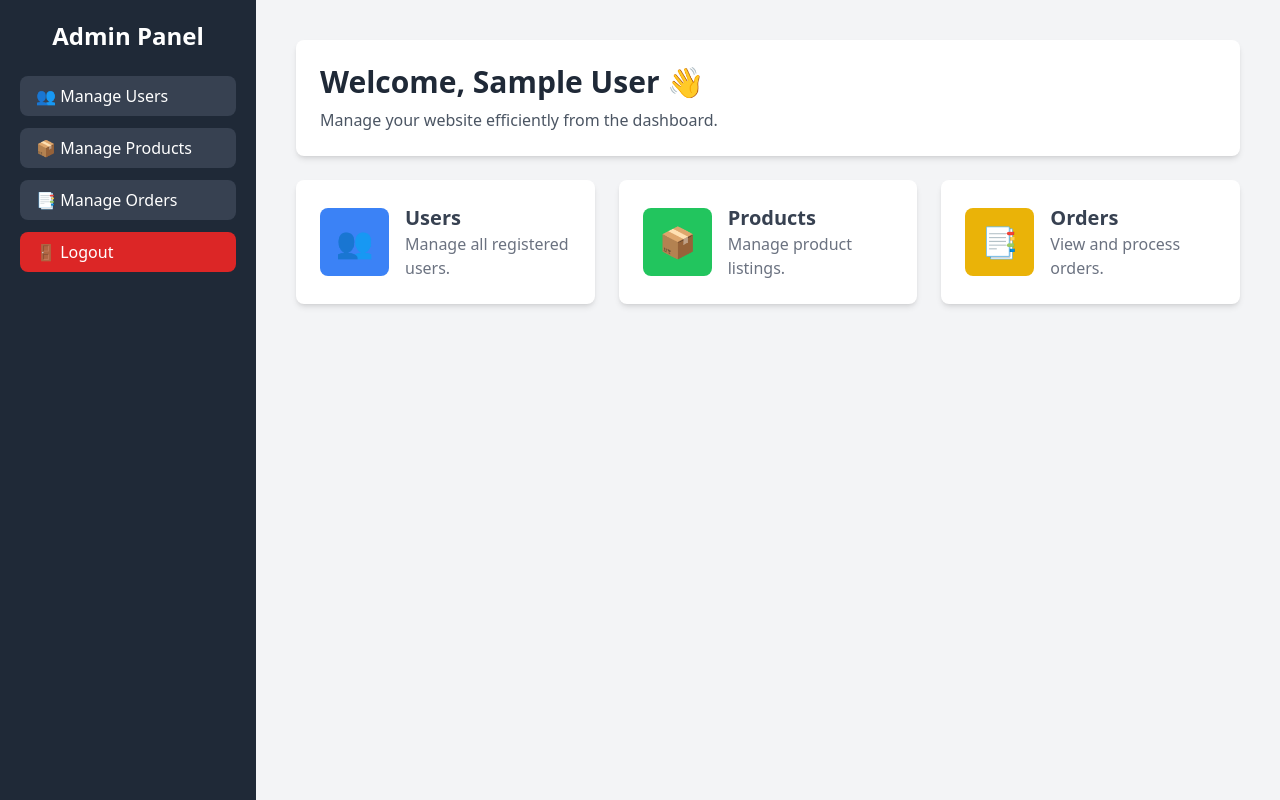
After one commit to AayushKrAgrawal/WAP, a PHP site: page /pages/admin_dashboard.php in a window 1280 px wide. The commit adds this page. Run offline with PHP 8.4, Linux system fonts and the light colour scheme; the visitor is signed in with stand-in values (Sample User, id 1); some libraries are stand-ins or nearby versions.

Commit message:
User and Admin Done

```diff
--- /dev/null
+++ b/pages/admin_dashboard.php
@@ -0,0 +1,72 @@
+<?php
+session_start();
+include('../includes/db_connect.php');
+
+// Check if admin is logged in correctly
+if (!isset($_SESSION['user_id']) || $_SESSION['role'] !== 'admin') {
+    header("Location: login.php");
+    exit;
+}
+?>
+
+<!DOCTYPE html>
+<html lang="en">
+<head>
+    <meta charset="UTF-8">
+    <meta name="viewport" content="width=device-width, initial-scale=1.0">
+    <title>Admin Dashboard</title>
+    <script src="https://cdn.tailwindcss.com"></script>
+</head>
+<body class="bg-gray-100 flex h-screen">
+
+    <!-- Sidebar -->
+    <aside class="w-64 bg-gray-800 text-white flex flex-col p-5 space-y-6">
+        <h2 class="text-2xl font-bold text-center">Admin Panel</h2>
+        <nav class="flex flex-col space-y-3">
+            <a href="manage_users.php" class="block py-2 px-4 rounded-lg bg-gray-700 hover:bg-gray-600 transition">👥 Manage Users</a>
+            <a href="manage_products.php" class="block py-2 px-4 rounded-lg bg-gray-700 hover:bg-gray-600 transition">📦 Manage Products</a>
+            <a href="manage_orders.php" class="block py-2 px-4 rounded-lg bg-gray-700 hover:bg-gray-600 transition">📑 Manage Orders</a>
+            <a href="login.php" class="block py-2 px-4 rounded-lg bg-red-600 hover:bg-red-500 transition">🚪 Logout</a>
+        </nav>
+    </aside>
+
+    <!-- Main Content -->
+    <main class="flex-1 p-10">
+        <div class="bg-white p-6 rounded-lg shadow-md">
+            <h2 class="text-3xl font-semibold text-gray-800">Welcome, <?php echo $_SESSION['first_name']; ?> 👋</h2>
+            <p class="text-gray-600 mt-2">Manage your website efficiently from the dashboard.</p>
+        </div>
+
+        <!-- Dashboard Cards (Clickable) -->
+        <div class="grid grid-cols-1 md:grid-cols-3 gap-6 mt-6">
+            <!-- Users Card -->
+            <a href="manage_users.php" class="bg-white p-6 rounded-lg shadow-md flex items-center hover:bg-blue-50 transition">
+                <div class="text-3xl bg-blue-500 text-white p-4 rounded-lg">👥</div>
+                <div class="ml-4">
+                    <h3 class="text-xl font-semibold text-gray-700">Users</h3>
+                    <p class="text-gray-500">Manage all registered users.</p>
+                </div>
+            </a>
+
+            <!-- Products Card -->
+            <a href="manage_products.php" class="bg-white p-6 rounded-lg shadow-md flex items-center hover:bg-green-50 transition">
+                <div class="text-3xl bg-green-500 text-white p-4 rounded-lg">📦</div>
+                <div class="ml-4">
+                    <h3 class="text-xl font-semibold text-gray-700">Products</h3>
+                    <p class="text-gray-500">Manage product listings.</p>
+                </div>
+            </a>
+
+            <!-- Orders Card -->
+            <a href="manage_orders.php" class="bg-white p-6 rounded-lg shadow-md flex items-center hover:bg-yellow-50 transition">
+                <div class="text-3xl bg-yellow-500 text-white p-4 rounded-lg">📑</div>
+                <div class="ml-4">
+                    <h3 class="text-xl font-semibold text-gray-700">Orders</h3>
+                    <p class="text-gray-500">View and process orders.</p>
+                </div>
+            </a>
+        </div>
+    </main>
+
+</body>
+</html>
```
Also changed, not shown: controllers/AuthController.php (+11 -5 lines), pages/dashboard.php (+22 -4 lines).
